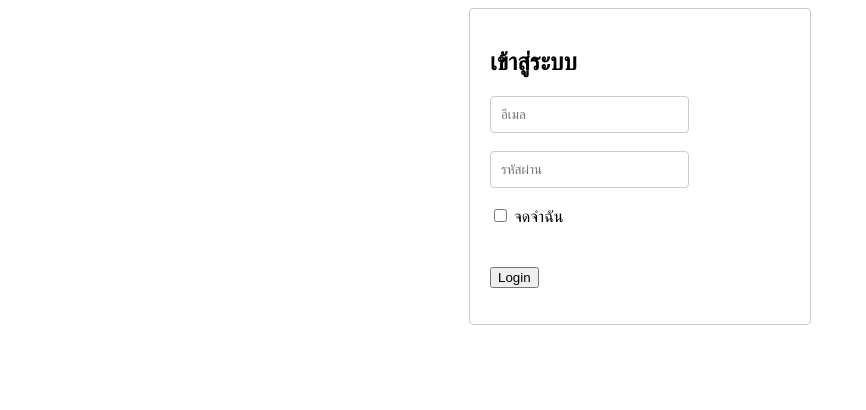
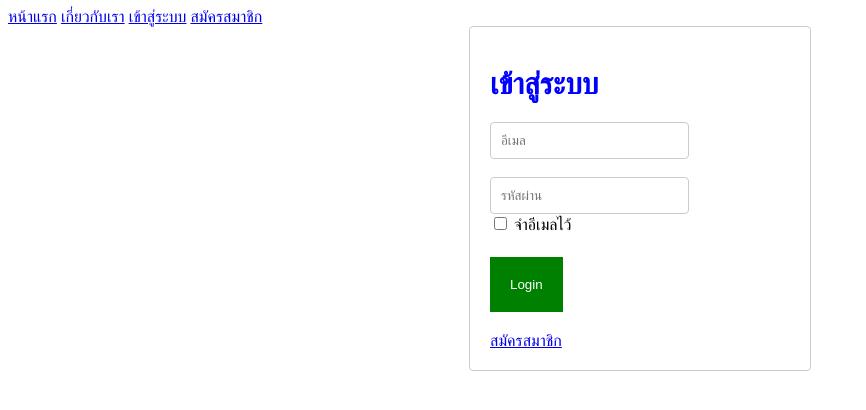
Before and after one commit to thanatwit-boss/myweb, a PHP site: page /login.php in a window 1280 px wide. Shown: the top 410 px of the page, without its empty margins (0-866 px from the left). Run offline with PHP 8.4, Linux system fonts and the light colour scheme; a stand-in replaces the project's code that opens the database connection.

Commit message:
Update login.php

```diff
--- a/login.php
+++ b/login.php
@@ -1,5 +1,6 @@
 <?php
 session_start();
+
 require "config.php";
 
 $message = "";
@@ -17,9 +18,12 @@ if ($_SERVER["REQUEST_METHOD"] == "POST") {
     $result = mysqli_stmt_get_result($stmt);
     $user = mysqli_fetch_assoc($result);
 
+
+
     if ($user && password_verify($password, $user["password"])) {
         $_SESSION["user_id"] = $user["id"];
         $_SESSION["name"] = $user["name"];
+        $_SESSION["email"] = $user["email"];
 
         if (isset($_POST["remember"])) {
             setcookie("user_email", $email, time() + (86400 * 7), "/");
@@ -36,24 +40,28 @@ if ($_SERVER["REQUEST_METHOD"] == "POST") {
 ?>
 
 <link rel="stylesheet" href="style.css">
+<?php
+include 'navbar.php';
+?>
+
 <div class="form-container">
-    <h2>เข้าสู่ระบบ</h2>
+<h1>เข้าสู่ระบบ</h1>
 
-    <?php if ($message): ?>
-        <p style="color:red;"><?= htmlspecialchars($message) ?></p>
-    <?php endif; ?>
+<form action="login.php" method="POST">
+    <input type="email" name="email" placeholder="อีเมล"
+           value="<?= $_COOKIE['user_email'] ?? '' ?>" class="input-field"><br> <br/>
 
-    <form method="POST">
-        <input type="email" name="email" placeholder="อีเมล"
-               value="<?= htmlspecialchars($_COOKIE['user_email'] ?? '') ?>"
-               class="input-field"><br><br>
+    <input type="password" name="password" placeholder="รหัสผ่าน" class="input-field"><br>
 
-        <input type="password" name="password" placeholder="รหัสผ่าน" class="input-field"><br><br>
+    <label>
+        <input type="checkbox" name="remember">
+        จำอีเมลไว้
+    </label><br>
 
-        <label>
-            <input type="checkbox" name="remember"> จดจำฉัน
-        </label><br><br>
+    <button type="submit" class="btn">Login</button>
+</form>
 
-        <button type="submit">Login</button>
-    </form>
+<p><?= $message ?></p>
+<a href="register.php">สมัครสมาชิก</a>
+
 </div>
```
